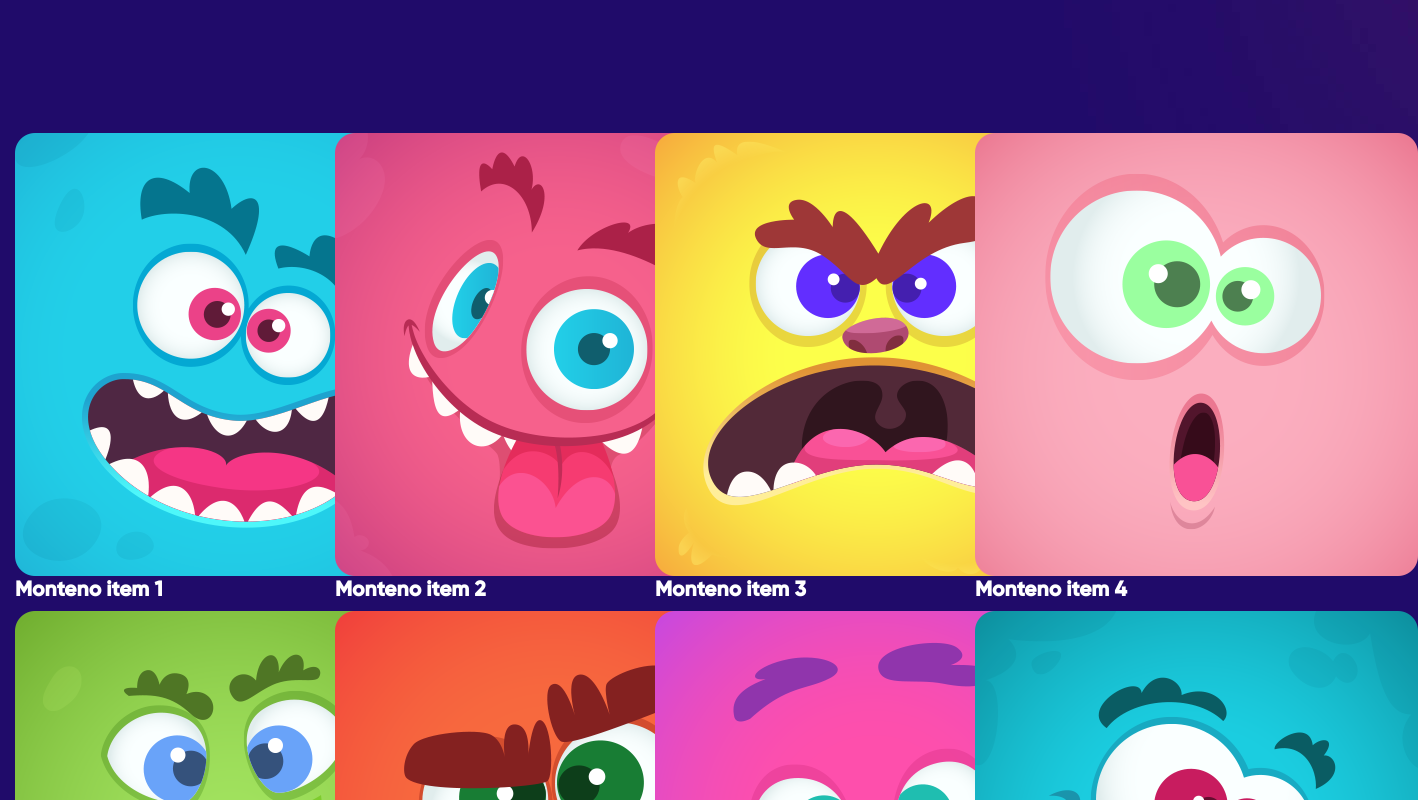
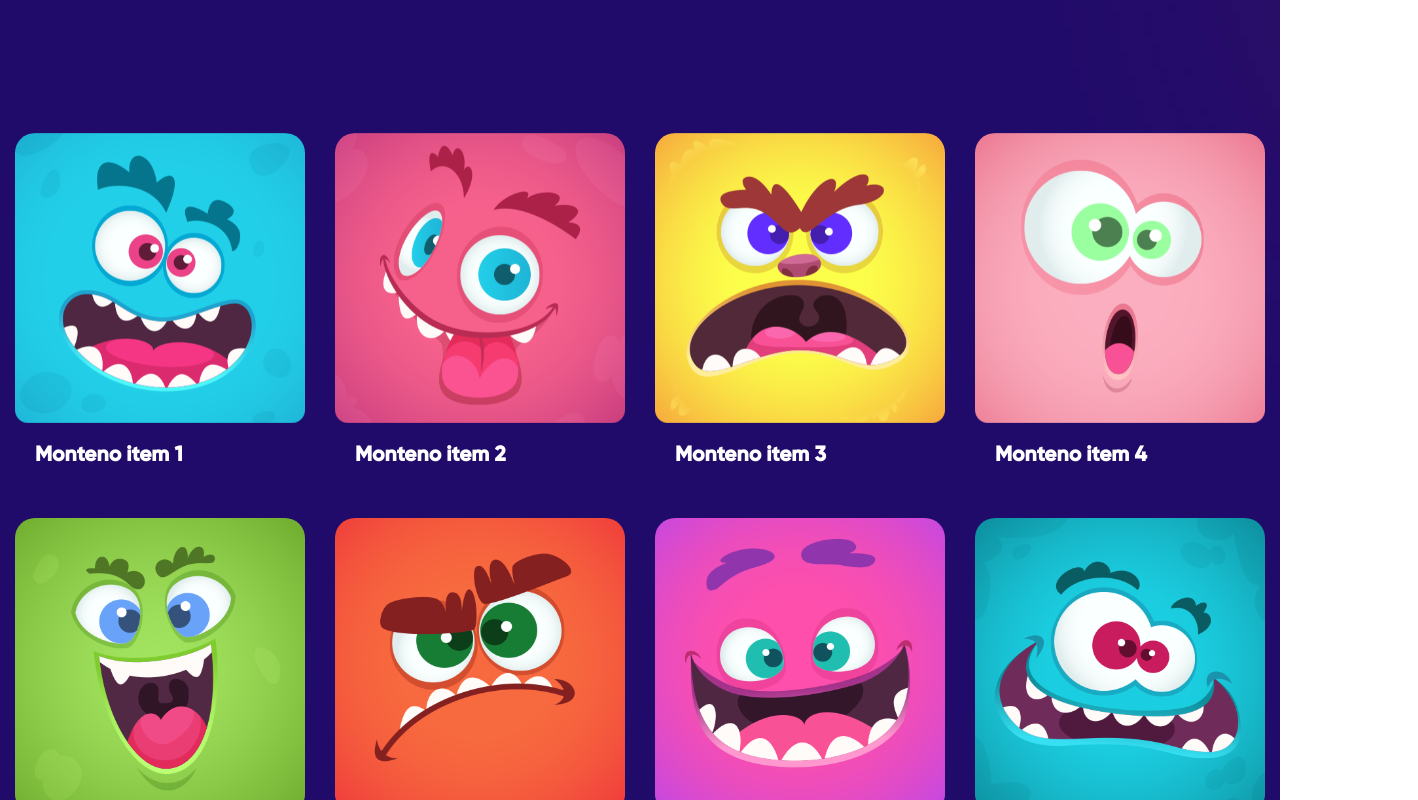
Before and after one commit to birkan-dogan/nft-site, a React (Create React App) app: page / in a window 1280 px wide. Shown: the part 3660-4460 px from the top of the page, 1418 px wide, since content can reach past the window. Built offline with nearby package versions, Linux system fonts and the light colour scheme.

Commit message:
styling process for Monteno component 🟢

```diff
--- a/src/components/style/main.css
+++ b/src/components/style/main.css
@@ -5,3 +5,4 @@
 @import "./about.css";
 @import "./speciality.css";
 @import "./portfolio.css";
+@import "./monteno.css";
--- /dev/null
+++ b/src/components/style/monteno.css
@@ -0,0 +1,41 @@
+.image-box {
+  position: relative;
+  border-radius: 20px;
+  overflow: hidden;
+  cursor: pointer;
+  margin-bottom: 30px;
+}
+
+.image-box img {
+  transition: all 0.3s ease-in-out;
+  transform: translate3d(0, 0, 0) scale(1, 1);
+  -webkit-transition: all 0.3s ease-in-out;
+  -webkit-transform: translate3d(0, 0, 0) scale(1, 1);
+  width: 100%;
+}
+
+.image-box:hover img {
+  transform: translate3d(0, 0, 0) scale(1.1, 1.1);
+  -webkit-transform: translate3d(0, 0, 0) scale(1.1, 1.1);
+}
+
+/*  */
+
+.image-box:hover .image-box__title {
+  position: absolute;
+  bottom: 50px;
+  left: 50px;
+  right: 50px;
+  padding: 26px 0px 26px 10px;
+  background-color: #7153d9;
+  border-radius: 10px;
+  text-align: center;
+  /* opacity: 0; */
+  /* visibility: hidden; */
+  transition: all 0.3s ease-in-out;
+}
+
+.image-box .image-box__title .h6 {
+  margin-bottom: 0;
+  padding: 20px;
+}
```
